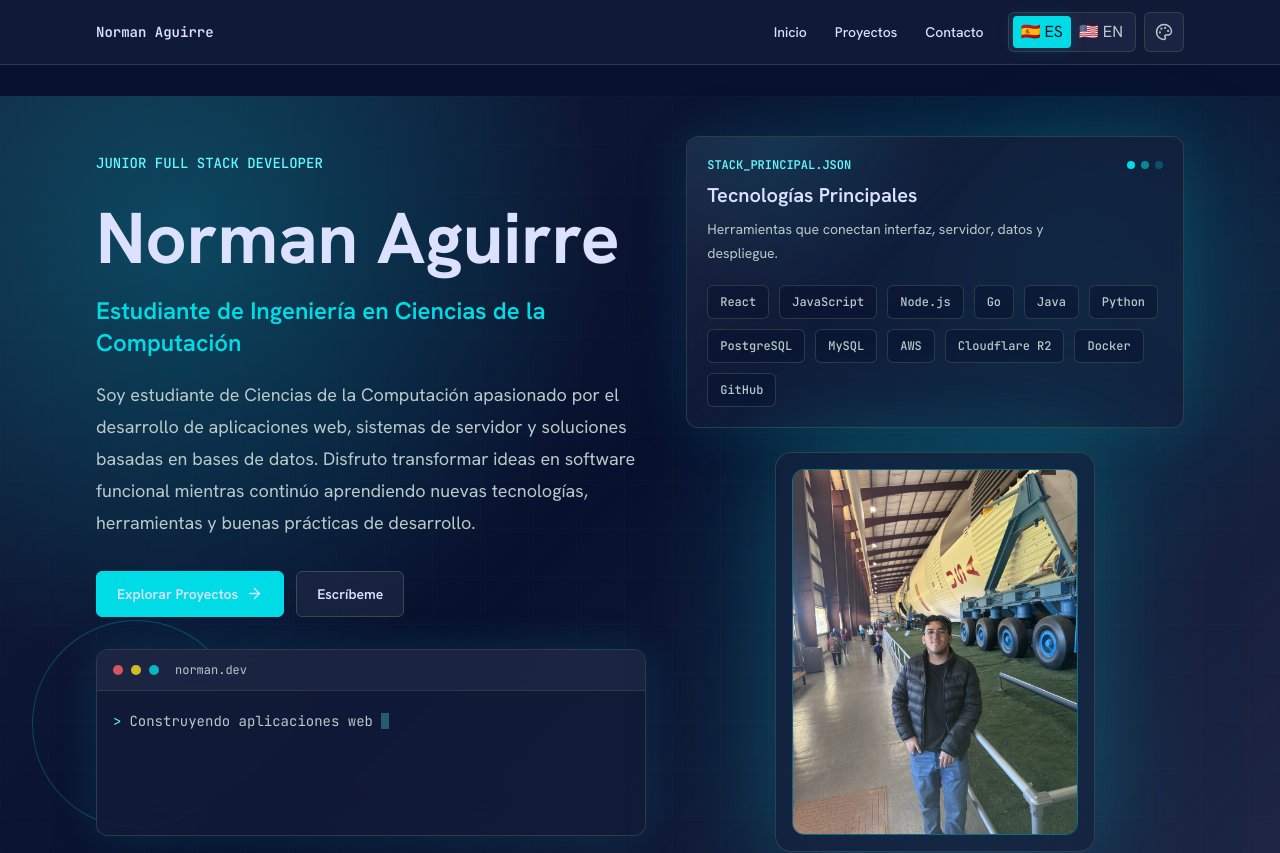
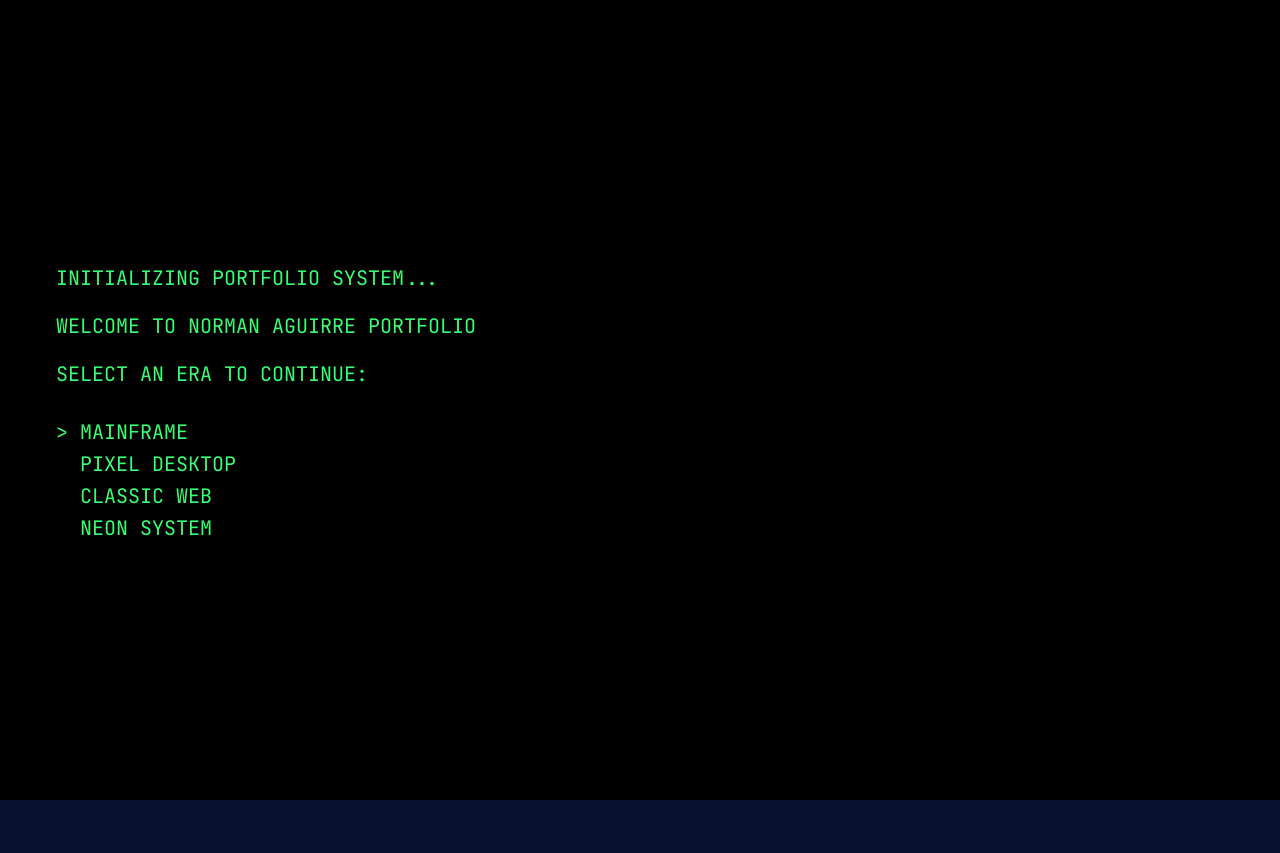
Before and after one commit to naguirrel0209/Portfolio, a React (Vite) app: page / in a window 1280 px wide. Shown: the top 853 px of the page. After the commit the page ends 800 px from the top, so only its background shows below. Built offline with nearby package versions, Linux system fonts and the light colour scheme.

Commit message:
Add era selection boot screen

```diff
--- a/src/App.jsx
+++ b/src/App.jsx
@@ -1,7 +1,10 @@
 import { Route, Routes } from 'react-router-dom';
 import { useEffect } from 'react';
 import { useTranslation } from 'react-i18next';
+import BootScreen from './components/era/BootScreen.jsx';
+import EraResetControl from './components/era/EraResetControl.jsx';
 import Layout from './components/layout/Layout.jsx';
+import { useEra } from './context/EraContext.jsx';
 import Contact from './pages/Contact.jsx';
 import Home from './pages/Home.jsx';
 import ProjectDetail from './pages/ProjectDetail.jsx';
@@ -9,6 +12,7 @@ import Projects from './pages/Projects.jsx';
 
 export default function App() {
   const { t, i18n } = useTranslation();
+  const { hasSelectedEra } = useEra();
 
   useEffect(() => {
     document.title = t('common.seo.title');
@@ -17,7 +21,12 @@ export default function App() {
     metaDescription?.setAttribute('content', t('common.seo.description'));
   }, [i18n.resolvedLanguage, t]);
 
+  if (!hasSelectedEra) {
+    return <BootScreen />;
+  }
+
   return (
+    <>
       <Routes>
         <Route element={<Layout />}>
           <Route path="/" element={<Home />} />
@@ -26,5 +35,7 @@ export default function App() {
           <Route path="/contact" element={<Contact />} />
         </Route>
       </Routes>
+      <EraResetControl />
+    </>
   );
 }
--- /dev/null
+++ b/src/components/era/BootScreen.jsx
@@ -0,0 +1,31 @@
+import EraSelector from './EraSelector.jsx';
+import { useTypewriterOnce } from '../../hooks/useTypewriterOnce.js';
+
+const bootLines = [
+  'INITIALIZING PORTFOLIO SYSTEM...',
+  'WELCOME TO NORMAN AGUIRRE PORTFOLIO',
+  'SELECT AN ERA TO CONTINUE:',
+];
+
+export default function BootScreen() {
+  const { displayedLines, isComplete } = useTypewriterOnce(bootLines, {
+    characterDelay: 30,
+    lineDelay: 360,
+  });
+
+  return (
+    <main className="fixed inset-0 z-[100] flex min-h-screen items-center bg-black px-5 py-8 font-mono text-[#37ff73] sm:px-8 lg:px-14">
+      <section className="w-full max-w-4xl">
+        <div className="grid gap-4 text-base leading-7 sm:text-xl sm:leading-8">
+          {displayedLines.map((line, index) => (
+            <p key={bootLines[index]} className="min-h-[1.75rem] whitespace-pre-wrap">
+              {line}
+            </p>
+          ))}
+        </div>
+
+        {isComplete ? <EraSelector /> : null}
+      </section>
+    </main>
+  );
+}
--- /dev/null
+++ b/src/components/era/EraResetControl.jsx
@@ -0,0 +1,15 @@
+import { useEra } from '../../context/EraContext.jsx';
+
+export default function EraResetControl() {
+  const { resetSelectedEra } = useEra();
+
+  return (
+    <button
+      type="button"
+      className="fixed bottom-4 left-4 z-50 border border-[#37ff73]/60 bg-black px-3 py-2 font-mono text-xs uppercase tracking-normal text-[#37ff73] transition-colors hover:bg-[#37ff73] hover:text-black focus:outline-none focus:ring-2 focus:ring-[#37ff73]"
+      onClick={resetSelectedEra}
+    >
+      CHANGE ERA
+    </button>
+  );
+}
--- /dev/null
+++ b/src/components/era/EraSelector.jsx
@@ -0,0 +1,53 @@
+import { useEffect, useState } from 'react';
+import { eras, useEra } from '../../context/EraContext.jsx';
+
+export default function EraSelector() {
+  const [activeIndex, setActiveIndex] = useState(0);
+  const { setSelectedEra } = useEra();
+
+  useEffect(() => {
+    const handleKeyDown = (event) => {
+      if (event.key === 'ArrowUp') {
+        event.preventDefault();
+        setActiveIndex((current) => (current - 1 + eras.length) % eras.length);
+      }
+
+      if (event.key === 'ArrowDown') {
+        event.preventDefault();
+        setActiveIndex((current) => (current + 1) % eras.length);
+      }
+
+      if (event.key === 'Enter') {
+        event.preventDefault();
+        setSelectedEra(eras[activeIndex].id);
+      }
+    };
+
+    window.addEventListener('keydown', handleKeyDown);
+
+    return () => {
+      window.removeEventListener('keydown', handleKeyDown);
+    };
+  }, [activeIndex, setSelectedEra]);
+
+  return (
+    <div className="mt-8 grid gap-3 text-lg leading-none sm:text-xl">
+      {eras.map((era, index) => {
+        const isActive = index === activeIndex;
+
+        return (
+          <button
+            key={era.id}
+            type="button"
+            className="w-fit bg-transparent p-0 font-mono text-left text-[#37ff73] outline-none"
+            onClick={() => setSelectedEra(era.id)}
+            onMouseEnter={() => setActiveIndex(index)}
+          >
+            <span className="inline-block w-6">{isActive ? '>' : ' '}</span>
+            <span>{era.label}</span>
+          </button>
+        );
+      })}
+    </div>
+  );
+}
--- /dev/null
+++ b/src/context/EraContext.jsx
@@ -0,0 +1,80 @@
+import { createContext, useContext, useMemo, useState } from 'react';
+
+export const ERA_STORAGE_KEY = 'norman-selected-era';
+
+export const eras = [
+  { id: 'mainframe', label: 'MAINFRAME' },
+  { id: 'pixel-desktop', label: 'PIXEL DESKTOP' },
+  { id: 'classic-web', label: 'CLASSIC WEB' },
+  { id: 'neon-system', label: 'NEON SYSTEM' },
+];
+
+const EraContext = createContext(null);
+
+function isValidEra(eraId) {
+  return eras.some((era) => era.id === eraId);
+}
+
+function getStoredEra() {
+  if (typeof window === 'undefined') {
+    return null;
+  }
+
+  try {
+    const storedEra = window.localStorage.getItem(ERA_STORAGE_KEY);
+    return isValidEra(storedEra) ? storedEra : null;
+  } catch {
+    return null;
+  }
+}
+
+export function EraProvider({ children }) {
+  const [selectedEra, setSelectedEraState] = useState(getStoredEra);
+
+  const setSelectedEra = (eraId) => {
+    if (!isValidEra(eraId)) {
+      return;
+    }
+
+    setSelectedEraState(eraId);
+
+    try {
+      window.localStorage.setItem(ERA_STORAGE_KEY, eraId);
+    } catch {
+      // The app can continue without persistence when localStorage is unavailable.
+    }
+  };
+
+  const resetSelectedEra = () => {
+    setSelectedEraState(null);
+
+    try {
+      window.localStorage.removeItem(ERA_STORAGE_KEY);
+    } catch {
+      // The boot screen can still return even if localStorage is unavailable.
+    }
+  };
+
+  const value = useMemo(
+    () => ({
+      eras,
+      hasSelectedEra: Boolean(selectedEra),
+      resetSelectedEra,
+      selectedEra,
+      setSelectedEra,
+    }),
+    [selectedEra],
+  );
+
+  return <EraContext.Provider value={value}>{children}</EraContext.Provider>;
+}
+
+export function useEra() {
+  const context = useContext(EraContext);
+
+  if (!context) {
+    throw new Error('useEra debe utilizarse dentro de EraProvider.');
+  }
+
+  return context;
+}
--- /dev/null
+++ b/src/hooks/useTypewriterOnce.js
@@ -0,0 +1,53 @@
+import { useEffect, useMemo, useState } from 'react';
+
+export function useTypewriterOnce(lines, options = {}) {
+  const { characterDelay = 32, lineDelay = 300 } = options;
+  const stableLines = useMemo(() => lines, [lines]);
+  const [displayedLines, setDisplayedLines] = useState(() => stableLines.map(() => ''));
+  const [isComplete, setIsComplete] = useState(false);
+
+  useEffect(() => {
+    let isCancelled = false;
+    let timeoutId;
+
+    async function typeLines() {
+      const nextLines = stableLines.map(() => '');
+
+      for (let lineIndex = 0; lineIndex < stableLines.length; lineIndex += 1) {
+        const line = stableLines[lineIndex];
+
+        for (let characterIndex = 0; characterIndex <= line.length; characterIndex += 1) {
+          if (isCancelled) {
+            return;
+          }
+
+          nextLines[lineIndex] = line.slice(0, characterIndex);
+          setDisplayedLines([...nextLines]);
+
+          await new Promise((resolve) => {
+            timeoutId = window.setTimeout(resolve, characterDelay);
+          });
+        }
+
+        if (lineIndex < stableLines.length - 1) {
+          await new Promise((resolve) => {
+            timeoutId = window.setTimeout(resolve, lineDelay);
+          });
+        }
+      }
+
+      if (!isCancelled) {
+        setIsComplete(true);
+      }
+    }
+
+    typeLines();
+
+    return () => {
+      isCancelled = true;
+      window.clearTimeout(timeoutId);
+    };
+  }, [characterDelay, lineDelay, stableLines]);
+
+  return { displayedLines, isComplete };
+}
--- a/src/main.jsx
+++ b/src/main.jsx
@@ -2,6 +2,7 @@ import { StrictMode } from 'react';
 import { createRoot } from 'react-dom/client';
 import { BrowserRouter } from 'react-router-dom';
 import App from './App.jsx';
+import { EraProvider } from './context/EraContext.jsx';
 import { ThemeProvider } from './context/ThemeContext.jsx';
 import './i18n/index.js';
 import './styles/global.css';
@@ -9,9 +10,11 @@ import './styles/global.css';
 createRoot(document.getElementById('root')).render(
   <StrictMode>
     <BrowserRouter>
-      <ThemeProvider>
-        <App />
-      </ThemeProvider>
+      <EraProvider>
+        <ThemeProvider>
+          <App />
+        </ThemeProvider>
+      </EraProvider>
     </BrowserRouter>
   </StrictMode>,
 );
```
Lines whose indentation alone changed are shown as unchanged.
